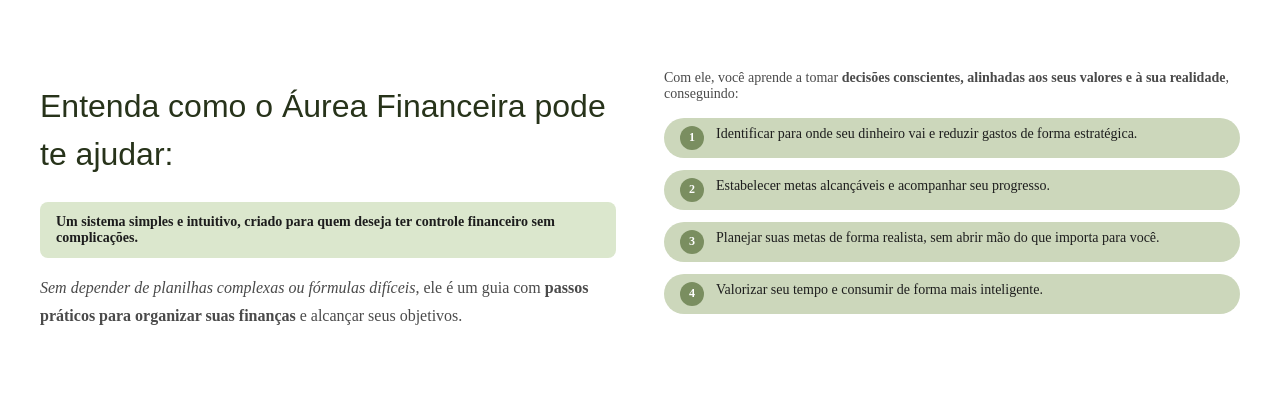
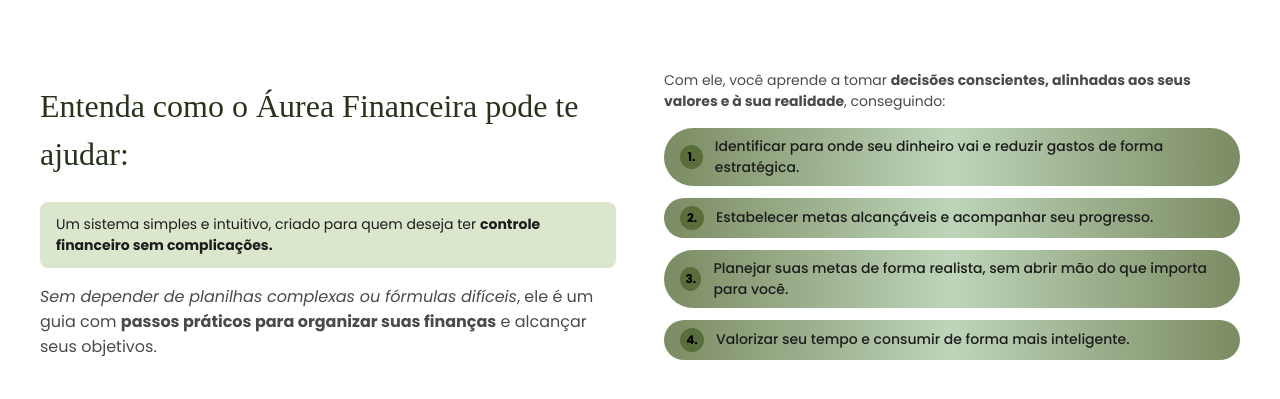
Before and after one commit to lh5818181/LandingPage_AureaFinanceira, a React (Vite) app: page / in a window 1280 px wide. Shown: the part 1868-2267 px from the top of the page. Built offline with nearby package versions, Linux system fonts and the light colour scheme; a web font is replaced by a local one.

Commit message:
ajustando o about

```diff
--- a/src/components/About/About.module.css
+++ b/src/components/About/About.module.css
@@ -29,8 +29,8 @@
   font-weight: 400;
   line-height: 1.5;
   margin-bottom: 24px;
-    font-family: 'Juana', sans-serif;
-    color: #27331a
+  font-family: 'Juana';
+  color: #27331a;
 }
 
 .highlight {
@@ -43,8 +43,8 @@
   border-radius: 8px;
   margin-bottom: 16px;
   font-size: 14px;
-    font-weight: 600;
   color: #1d1d1d;
+  font-family: 'Poppins';
 }
 
 .bold {
@@ -54,7 +54,7 @@
 .aboutDescription {
   font-size: 16px;
   color: #4a4a4a;
-    line-height: 1.75;
+  font-family: 'Poppins';
 }
 
 .aboutList {
@@ -65,6 +65,7 @@
   font-size: 14px;
   color: #4a4a4a;
   margin-bottom: 16px;
+  font-family: 'Poppins';
 }
 
 .aboutItems {
@@ -72,10 +73,9 @@
   padding: 0;
   margin: 0;
 }
-
 .aboutItem {
   display: flex;
-    align-items: flex-start;
+  align-items: center;
   gap: 12px;
   background-color: #ccd7bb;
   font-size: 14px;
@@ -84,14 +84,19 @@
   font-weight: 500;
   color: #1d1d1d;
   margin-bottom: 12px;
+  font-family: 'Poppins';
+  margin-bottom: 12px;
+  background: linear-gradient(90deg, rgba(90,110,59,0.8) 0%, rgba(190,213,185,1) 50%, rgba(90,110,59,0.8) 100%);
 }
+
+
 
 .aboutItemIndex {
   display: flex;
   align-items: center;
   justify-content: center;
-    background-color: #7a8e60;
-    color: white;
+  background-color: #5a6e3b;
+  color: rgb(0, 0, 0);
   font-weight: bold;
   width: 24px;
   height: 24px;
--- a/src/components/About/About.tsx
+++ b/src/components/About/About.tsx
@@ -37,7 +37,7 @@
               'Valorizar seu tempo e consumir de forma mais inteligente.',
             ].map((item, idx) => (
               <li key={idx} className={styles.aboutItem}>
-                <span className={styles.aboutItemIndex}>{idx + 1}</span>
+                <span className={styles.aboutItemIndex}>{`${idx + 1}.`}</span>
                 {item}
               </li>
             ))}
```
Lines whose indentation alone changed are shown as unchanged.
